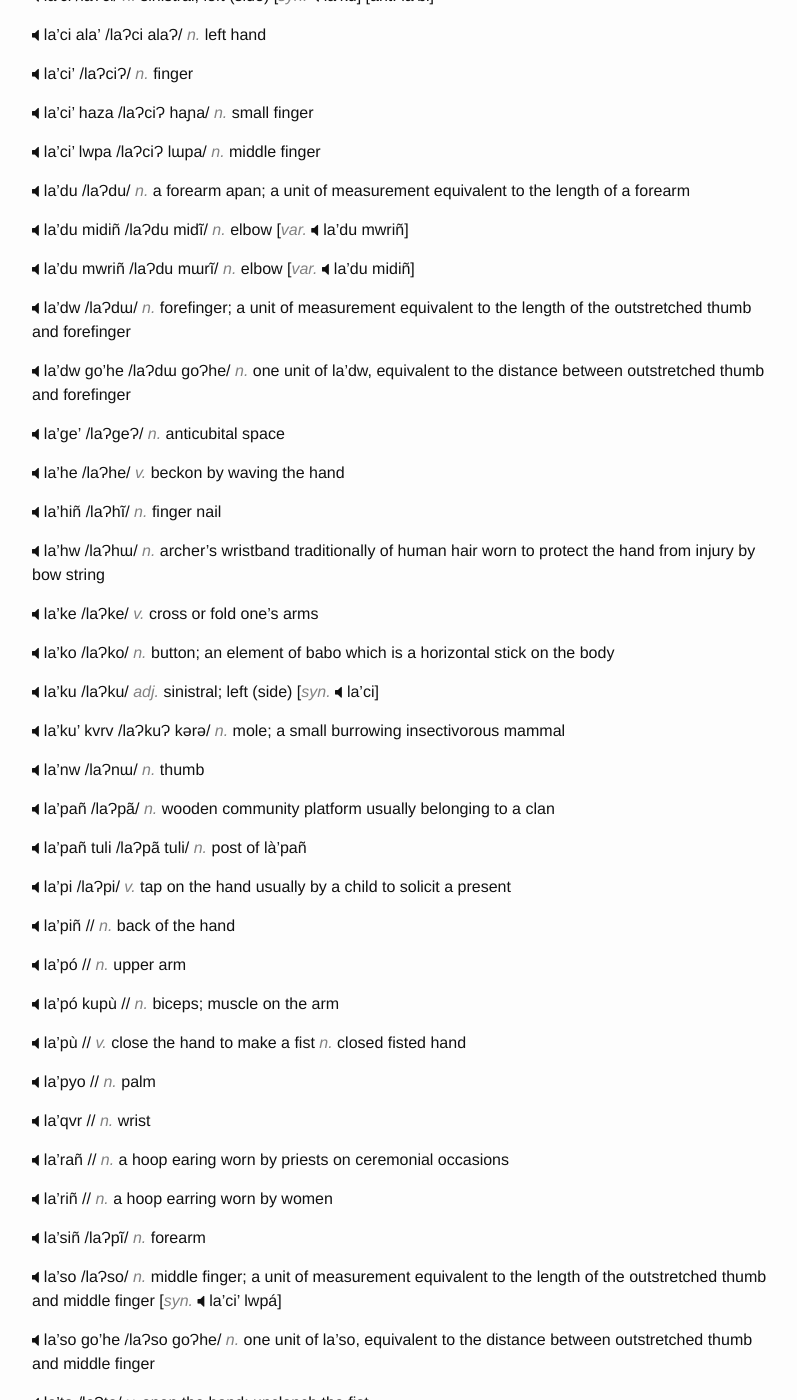
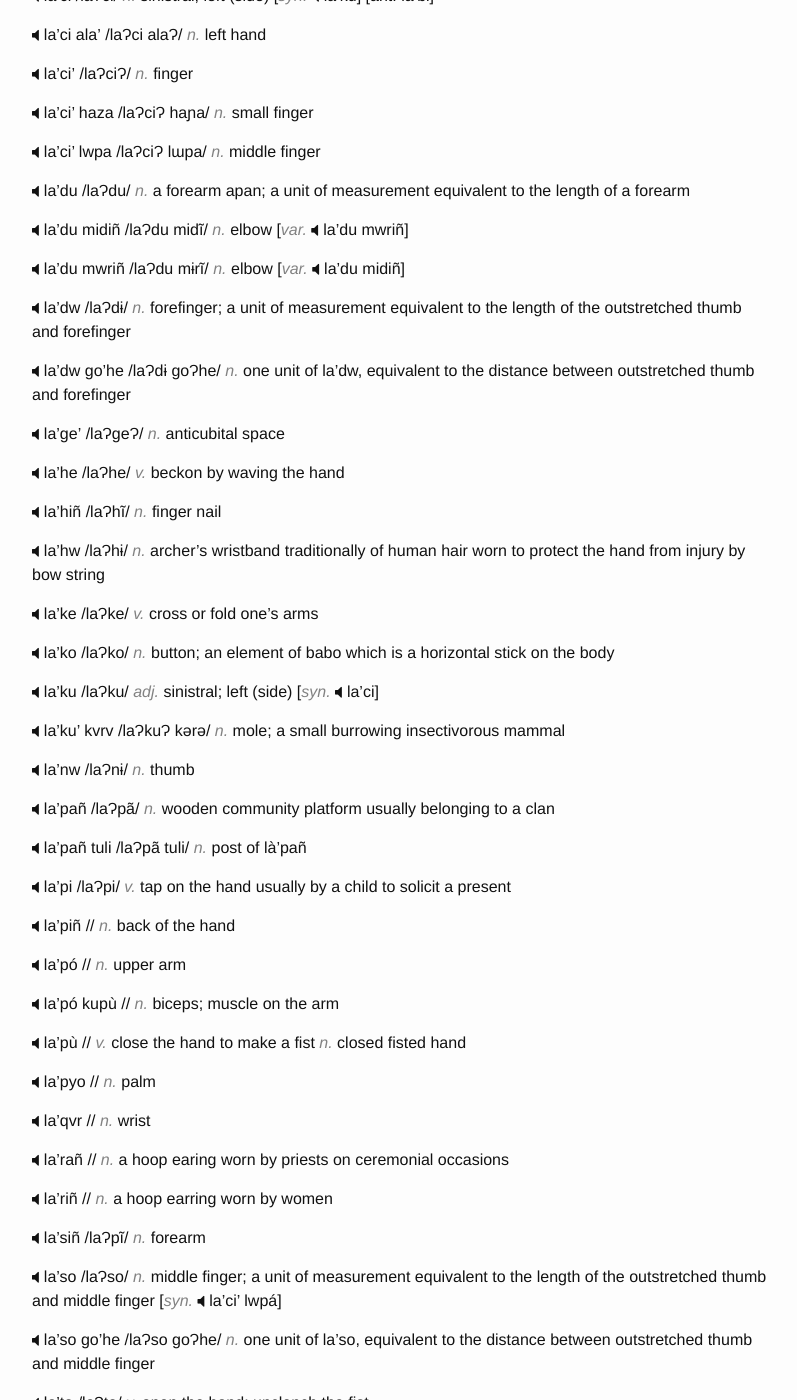
Before and after one commit to hacksparrow/language.apatani.org, a Jekyll site: the page built from dictionary/l.md, in a window 1280 px wide and 1400 px high, scrolled down 532 px. Shown: the whole window, without its empty margins (238-1035 px from the left). Built offline with Jekyll 4.4.1, drawn with Linux system fonts in a browser that asks for light colours; nearby versions of some CDN libraries; comment, search, counter and statistics services are not loaded; some of the changed text lies outside the part shown.

Commit message:
Update l.md

```diff
--- a/dictionary/l.md
+++ b/dictionary/l.md
@@ -32,11 +32,11 @@ __la'du__	/laɁdu/ _n._	a forearm apan; a unit of measurement equivalent to the
 
 __la'du midiñ__	/laɁdu midĩ/ _n._	elbow	[_var._	la'du mwriñ]
 
-__la'du mwriñ__	/laɁdu mɯrĩ/ _n._	elbow	[_var._	la'du midiñ]
+__la'du mwriñ__	/laɁdu mɨrĩ/ _n._	elbow	[_var._	la'du midiñ]
 
-__la'dw__	/laɁdɯ/ _n._	forefinger; a unit of measurement equivalent to the length of the outstretched thumb and forefinger
+__la'dw__	/laɁdɨ/ _n._	forefinger; a unit of measurement equivalent to the length of the outstretched thumb and forefinger
 
-__la'dw go'he__ /laɁdɯ goɁhe/	_n._	one unit of la'dw, equivalent to the distance between outstretched thumb and forefinger
+__la'dw go'he__ /laɁdɨ goɁhe/	_n._	one unit of la'dw, equivalent to the distance between outstretched thumb and forefinger
 
 __la'ge'__	/laɁgeɁ/ _n._	anticubital space
 
@@ -44,7 +44,7 @@ __la'he__	/laɁhe/ _v._	beckon by waving the hand
 
 __la'hiñ__	/laɁhĩ/ _n._	finger nail
 
-__la'hw__	/laɁhɯ/ _n._	archer's wristband traditionally of human hair worn to protect the hand from injury by bow string
+__la'hw__	/laɁhɨ/ _n._	archer's wristband traditionally of human hair worn to protect the hand from injury by bow string
 
 __la'ke__	/laɁke/ _v._	cross or fold one's arms
 
@@ -54,7 +54,7 @@ __la'ku__ /laɁku/	_adj._	sinistral; left (side)	[_syn._	la'ci]
 
 __la'ku' kvrv__ /laɁkuɁ kǝrǝ/	_n._	mole; a small burrowing insectivorous mammal
 
-__la'nw__	/laɁnɯ/ _n._	thumb
+__la'nw__	/laɁnɨ/ _n._	thumb
 
 __la'pañ__	/laɁpã/ _n._	wooden community platform usually belonging to a clan
 
```
Also changed, not shown: other parts of dictionary/l.md (+3 -3 lines).
